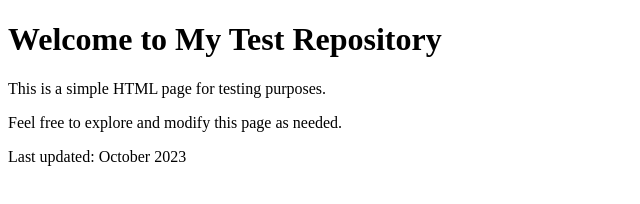
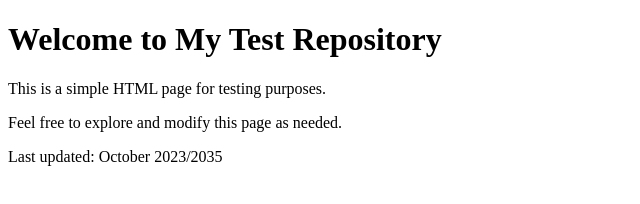
Before and after one commit to Ekta0108/LearningGit, a plain HTML site: page index.html in a window 1280 px wide. Shown: the full height of the page, 0-640 px from the left. Drawn offline with Linux system fonts and the light colour scheme.

Commit message:
Adding new year

```diff
--- a/index.html
+++ b/index.html
@@ -7,6 +7,6 @@
     <h1>Welcome to My Test Repository</h1>
     <p>This is a simple HTML page for testing purposes.</p>
     <p>Feel free to explore and modify this page as needed.</p>
-    <p>Last updated: October 2023</p>
+    <p>Last updated: October 2023/2035</p>
 </body>
 </html>
```
